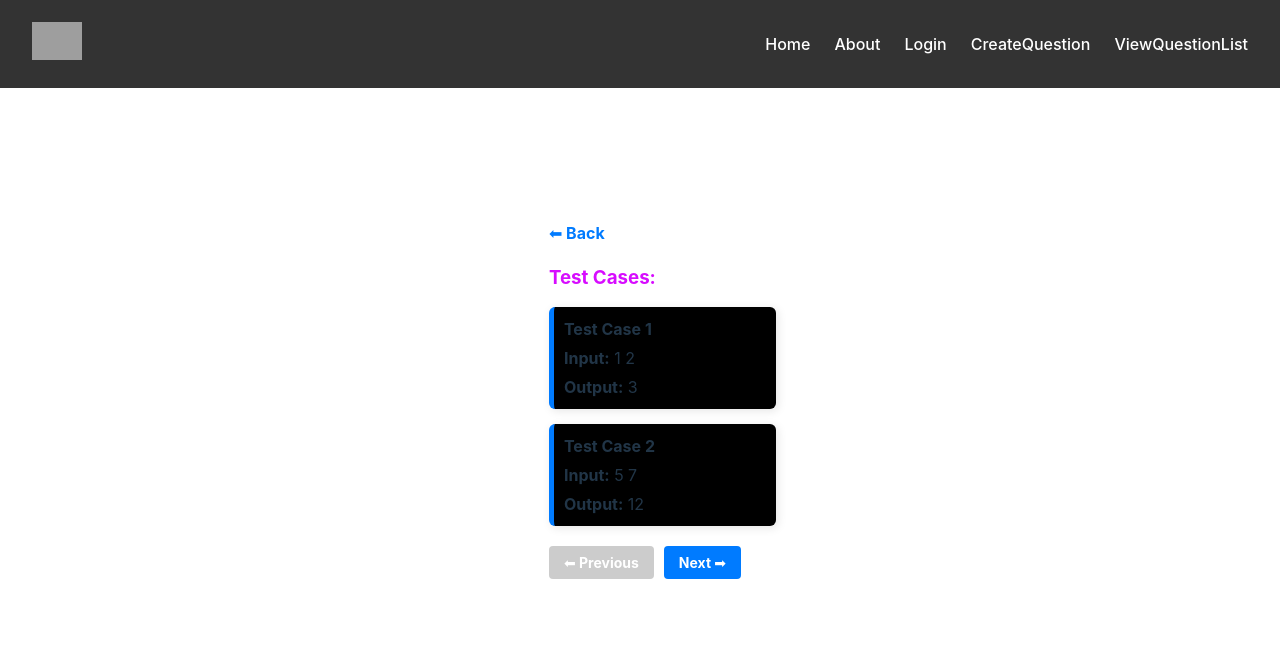
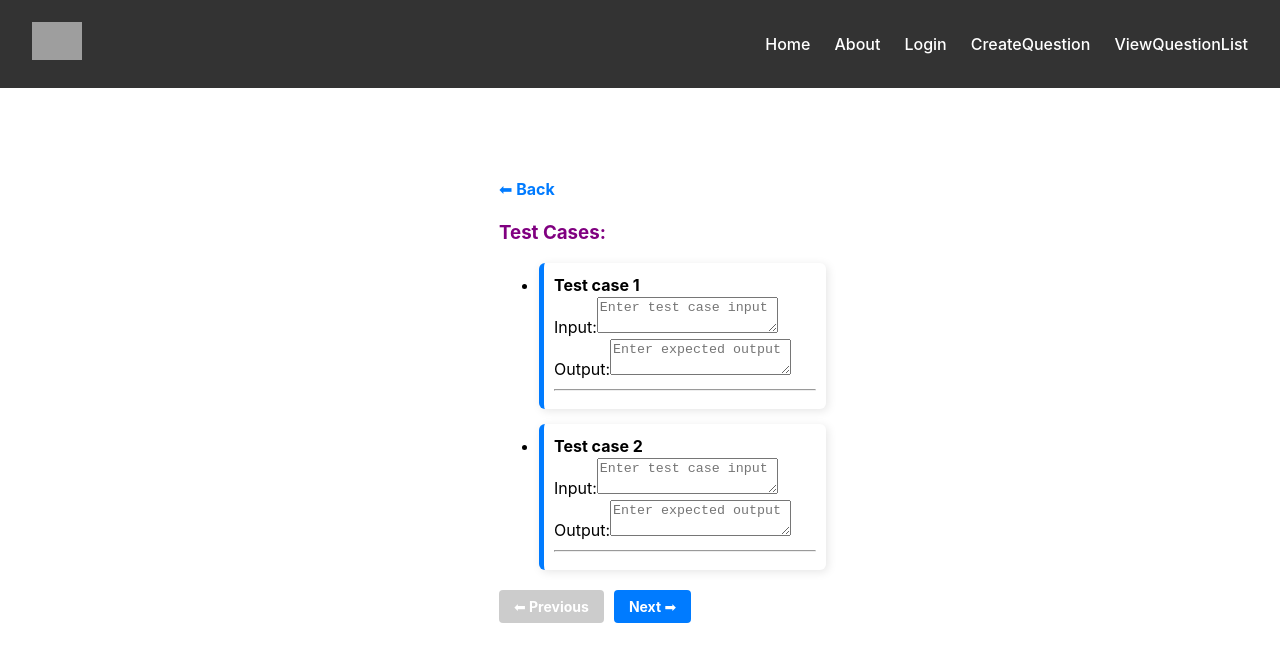
Before and after one commit to t1ww/SE65-Senior-project, a Vue app in the folder frontend/SE65-SENIOR-PROJECT/: page /test-case in a window 1280 px wide. Shown: the top 662 px of the page. Built offline with nearby package versions, Linux system fonts and the light colour scheme; grey boxes are pictures that could not be loaded.

Commit message:
updated TestCase

```diff
--- a/frontend/SE65-SENIOR-PROJECT/src/pages/TestCase.vue
+++ b/frontend/SE65-SENIOR-PROJECT/src/pages/TestCase.vue
@@ -3,11 +3,11 @@ import { ref, computed } from "vue";
 
 const questionData = ref({
   testCases: [
-    { input: "1 2", output: "3" },
-    { input: "5 7", output: "12" },
-    { input: "10 20", output: "30" },
-    { input: "100 200", output: "300" },
-    { input: "3 3", output: "6" }
+    { input: "", output: "" },
+    { input: "", output: "" },
+    { input: "", output: "" },
+    { input: "", output: "" },
+    { input: "", output: "" }
   ]
 });
 
@@ -41,17 +41,31 @@ const prevPage = () => {
 
     <h3>Test Cases:</h3>
 
-    <div class="test-case-list">
-      <div v-for="(testCase, index) in paginatedTestCases" :key="index" class="test-case-item">
-        <div class="test-case-header">
-          <strong>Test Case {{ currentPage * itemsPerPage + index + 1 }}</strong>
+    <ul class="test-case-list">
+      <li v-for="(testCase, index) in paginatedTestCases" :key="index" class="test-case-item">
+        <strong>Test case {{ currentPage * itemsPerPage + index + 1 }}</strong><br>
+
+        <div class="input-group">
+          <label for="input">Input:</label>
+          <textarea
+            v-model="testCase.input"
+            @input="updateTestCase(index, 'input', testCase.input)"
+            placeholder="Enter test case input"
+          ></textarea>
         </div>
-        <div class="test-case-content">
-          <span><strong>Input:</strong> {{ testCase.input }}</span>
-          <span><strong>Output:</strong> {{ testCase.output }}</span>
+
+        <div class="input-group">
+          <label for="output">Output:</label>
+          <textarea
+            v-model="testCase.output"
+            @input="updateTestCase(index, 'output', testCase.output)"
+            placeholder="Enter expected output"
+          ></textarea>
         </div>
-      </div>
-    </div>
+
+        <hr />
+      </li>
+    </ul>
 
     <div class="pagination">
       <button @click="prevPage" :disabled="currentPage === 0">⬅ Previous</button>
@@ -84,7 +98,7 @@ const prevPage = () => {
 }
 
 h3 {
-  color: #d70cff;
+  color: purple;
   text-align: left;
   margin-bottom: 15px;
 }
@@ -94,13 +108,14 @@ h3 {
   flex-direction: column;
   gap: 15px;
   align-items: flex-start;
+  color: black;
 }
 
 .test-case-item {
   width: 100%;
   padding: 10px;
   border-left: 5px solid #007bff;
-  background: rgb(0, 0, 0);
+  background: white;
   border-radius: 6px;
   box-shadow: 2px 2px 10px rgba(0, 0, 0, 0.1);
   text-align: left;
```
